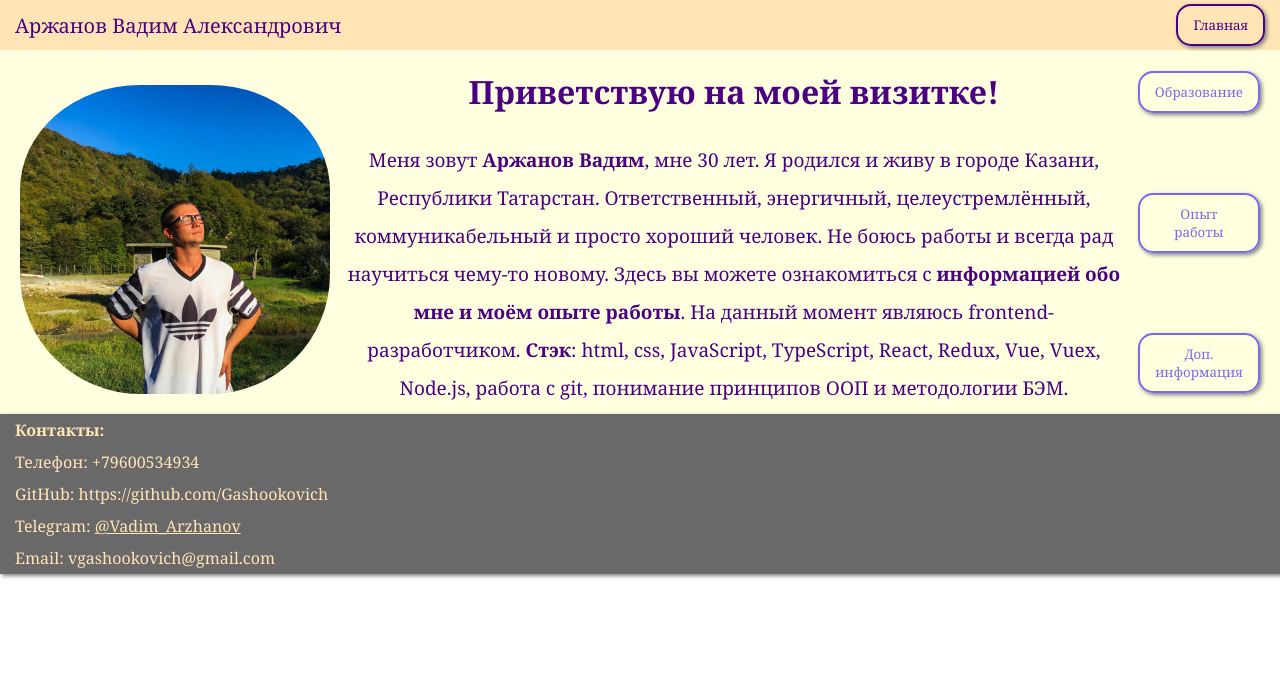
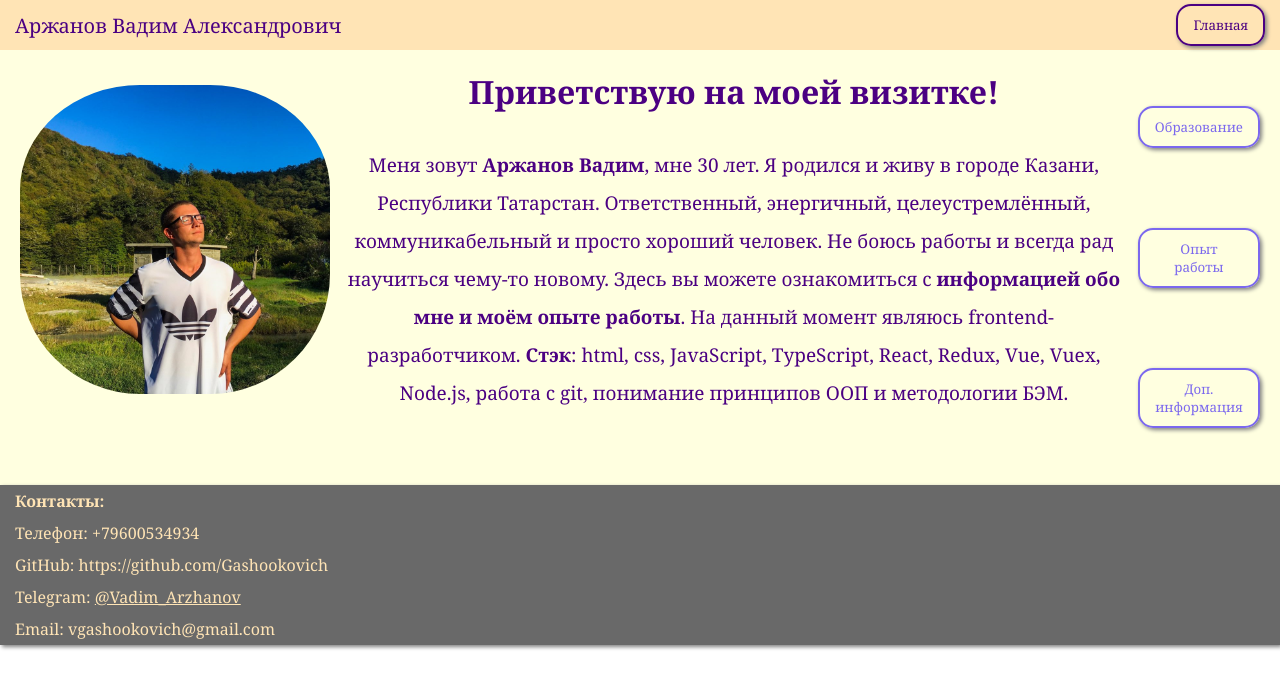
Before and after one commit to Gashookovich/resume, a Vue app: page / in a window 1280 px wide. Shown: the top 688 px of the page. Built offline with nearby package versions, Linux system fonts and the light colour scheme.

Commit message:
complete work

```diff
--- a/src/pages/HomePage.vue
+++ b/src/pages/HomePage.vue
@@ -65,7 +65,7 @@ h1 {
   line-height: 2;
   margin: 0 10px;
   padding-top: 5px;
-  padding-bottom: 5px;
+  padding-bottom: 10%;
   font-family: Georgia, serif;
   font-size: 19px;
 }
```
